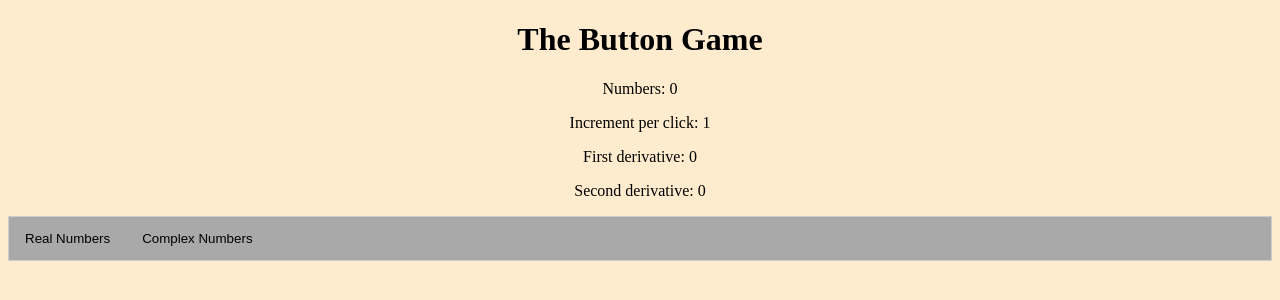
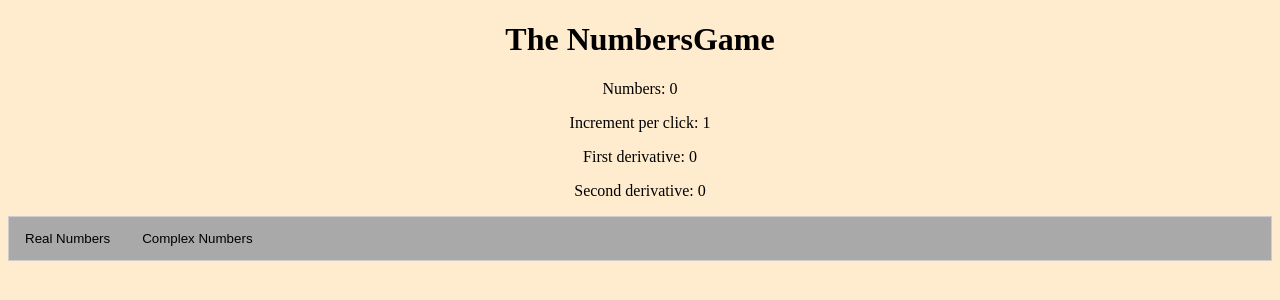
Before and after one commit to pburer8/IncrementalGame, a plain HTML site: page index.html in a window 1280 px wide. Drawn offline with Linux system fonts and the light colour scheme.

Commit message:
Changed "Button" to "Numbers" on the title

```diff
--- a/index.html
+++ b/index.html
@@ -75,7 +75,7 @@
 </style>
 <script src="main.js" charset="utf-8" type="text/javascript"></script>
 <body>
-    <h1> The Button Game </h1>
+    <h1> The NumbersGame </h1>
     <div id = "resources">
         <p>Numbers: <span id = "numbers">0</span></p>
         <p>Increment per click: <span id = "increment">1</span></p>
```
